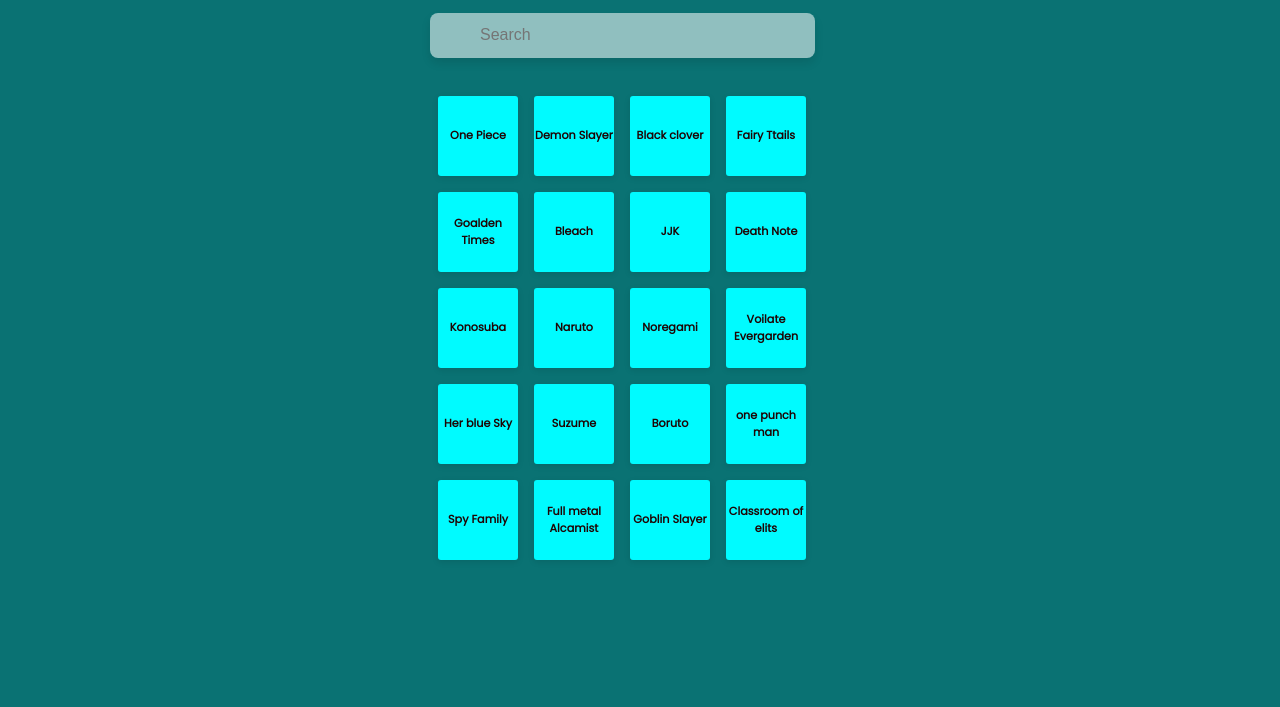
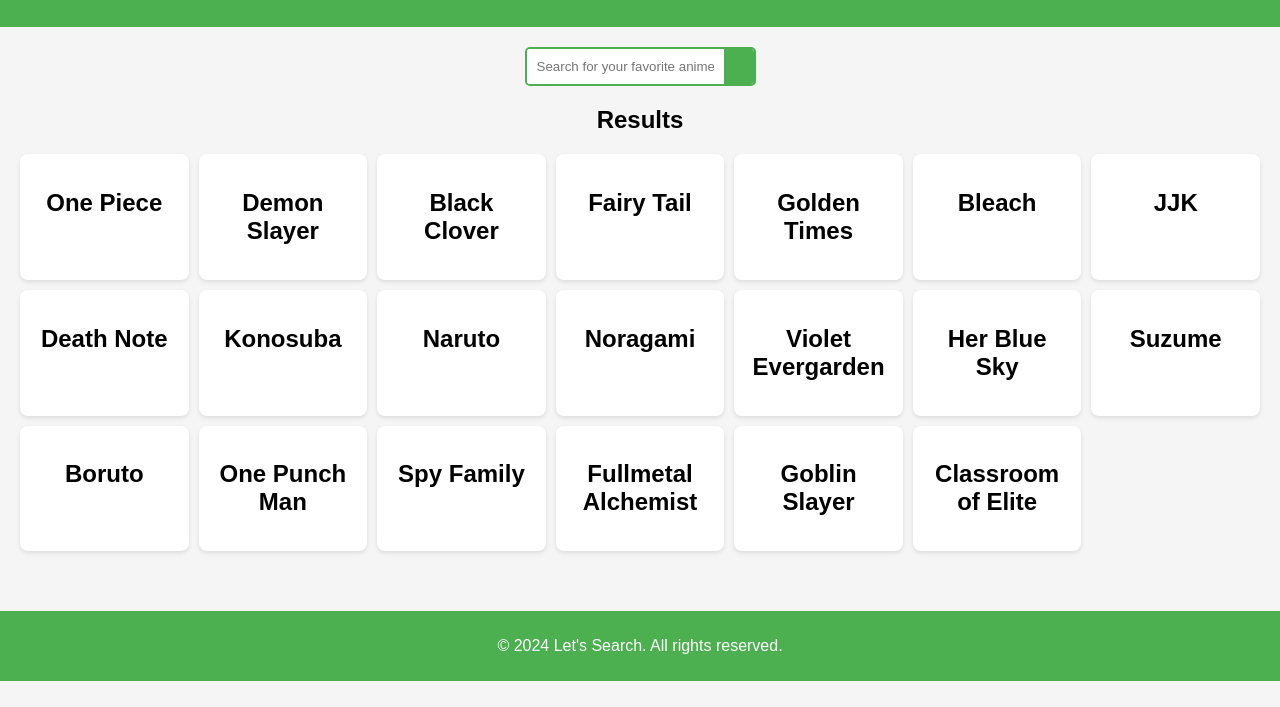
Before and after one commit to Piyush11204/SearchInJs, a plain HTML site: page index.html in a window 1280 px wide. Shown: the part 93-800 px from the top of the page. Drawn offline with Linux system fonts and the light colour scheme.

Commit message:
new bugs resolutions

```diff
--- a/index.html
+++ b/index.html
@@ -1,45 +1,55 @@
 <!DOCTYPE html>
 <html lang="en">
 <head>
-    <link rel="stylesheet" href="style.css">
-    <script src="script.js"><div className="App">
-        <button onClick={() => setCounter((prevCounter)=> prevCounter-1)}>-</button>
-        <h1>{Counter}</h1>
-        <button onClick={() => setCounter((prevCounter)=>prevCounter+1)}>+</button>
-      </div>
-    </script>
     <meta charset="UTF-8">
     <meta name="viewport" content="width=device-width, initial-scale=1.0">
-    <title>letsSearch</title>
+    <title>Let's Search</title>
+    <link rel="stylesheet" href="style.css">
+    <script src="script.js" defer></script>
 </head>
 <body>
-    <h1 class="head">How to use search Bar</h1>
-    <div class="search-container main-container">
-        <i class="fa fa-search"></i>
-        <input type="text" id="search-input" placeholder="Search" autocomplete="on"/>
-        </div>
-        <div class="main-container">
-        <div id="nothing-alert">Nothing Found</div>
-        <div class="cards"><h2 class="icon-name">One Piece</h2></div>
-        <div class="cards"><h2 class="icon-name">Demon Slayer</h2></div>
-        <div class="cards"><h2 class="icon-name">Black clover</h2></div>
-        <div class="cards"><h2 class="icon-name">Fairy Ttails</h2></div>
-        <div class="cards"><h2 class="icon-name">Goalden Times</h2></div>
-        <div class="cards"><h2 class="icon-name">Bleach</h2></div>
-        <div class="cards"><h2 class="icon-name">JJK</h2></div>
-        <div class="cards"><h2 class="icon-name">Death Note</h2></div>
-        <div class="cards"><h2 class="icon-name">Konosuba</h2></div>
-        <div class="cards"><h2 class="icon-name">Naruto</h2></div>
-        <div class="cards"><h2 class="icon-name">Noregami</h2></div>
-        <div class="cards"><h2 class="icon-name">Voilate Evergarden</h2></div>
-        <div class="cards"><h2 class="icon-name">Her blue Sky</h2></div>
-        <div class="cards"><h2 class="icon-name">Suzume</h2></div>
-        <div class="cards"><h2 class="icon-name">Boruto</h2></div>
-        <div class="cards"><h2 class="icon-name">one punch man</h2></div>
-        <div class="cards"><h2 class="icon-name">Spy Family</h2></div>
-        <div class="cards"><h2 class="icon-name">Full metal Alcamist</h2></div>
-        <div class="cards"><h2 class="icon-name">Goblin Slayer</h2></div>
-        <div class="cards"><h2 class="icon-name">Classroom of elits</h2></div>
+    <header>
+        <h1>Welcome to Let's Search</h1>
+    </header>
 
+    <main>
+        <section class="search-section">
+            <div class="search-container">
+                <input type="text" id="search-input" placeholder="Search for your favorite anime..." autocomplete="on"/>
+                <button class="search-button"><i class="fa fa-search"></i></button>
+            </div>
+        </section>
+
+        <section class="results-section">
+            <h2 class="results-title">Results</h2>
+            <div class="cards-container">
+                <div class="card"><h2 class="icon-name">One Piece</h2></div>
+                <div class="card"><h2 class="icon-name">Demon Slayer</h2></div>
+                <div class="card"><h2 class="icon-name">Black Clover</h2></div>
+                <div class="card"><h2 class="icon-name">Fairy Tail</h2></div>
+                <div class="card"><h2 class="icon-name">Golden Times</h2></div>
+                <div class="card"><h2 class="icon-name">Bleach</h2></div>
+                <div class="card"><h2 class="icon-name">JJK</h2></div>
+                <div class="card"><h2 class="icon-name">Death Note</h2></div>
+                <div class="card"><h2 class="icon-name">Konosuba</h2></div>
+                <div class="card"><h2 class="icon-name">Naruto</h2></div>
+                <div class="card"><h2 class="icon-name">Noragami</h2></div>
+                <div class="card"><h2 class="icon-name">Violet Evergarden</h2></div>
+                <div class="card"><h2 class="icon-name">Her Blue Sky</h2></div>
+                <div class="card"><h2 class="icon-name">Suzume</h2></div>
+                <div class="card"><h2 class="icon-name">Boruto</h2></div>
+                <div class="card"><h2 class="icon-name">One Punch Man</h2></div>
+                <div class="card"><h2 class="icon-name">Spy Family</h2></div>
+                <div class="card"><h2 class="icon-name">Fullmetal Alchemist</h2></div>
+                <div class="card"><h2 class="icon-name">Goblin Slayer</h2></div>
+                <div class="card"><h2 class="icon-name">Classroom of Elite</h2></div>
+            </div>
+            <div id="nothing-alert" class="alert">Nothing Found</div>
+        </section>
+    </main>
+
+    <footer>
+        <p>&copy; 2024 Let's Search. All rights reserved.</p>
+    </footer>
 </body>
 </html>
--- a/style.css
+++ b/style.css
@@ -1,104 +1,89 @@
-@import url('https://fonts.googleapis.com/css2?family=Poppins:wght0400;500;600;700&display=swap');
-
-
-* {
-    box-sizing: border-box;
-
+body {
+    font-family: 'Arial', sans-serif;
+    margin: 0;
+    padding: 0;
+    background-color: #f5f5f5;
 }
 
-body {
-    font-family: 'Poppins', sans-serif;
-    color: rgb(31, 4, 4);
-    background-color:#0A7273;
+header {
+    background-color: #4CAF50;
+    color: white;
+    text-align: center;
+    padding: 20px 0;
+}
+
+main {
+    padding: 20px;
+}
+
+.search-section {
     display: flex;
     justify-content: center;
-    flex-direction: column;
-    width: 500px;
-    margin: 0px auto;
+    margin-bottom: 20px;
 }
 
-.main-container {
+.search-container {
     display: flex;
-    justify-content: flex-start;
-    align-items: center;
-    margin: 15px 40px;
-    flex-wrap: wrap;
+    border: 2px solid #4CAF50;
+    border-radius: 5px;
+    overflow: hidden;
 }
 
-#nothing-alert {
-    display: none;
-    width: 100%;
-    margin: 50px auto;
-    text-align: center;
+#search-input {
+    border: none;
+    padding: 10px;
+    outline: none;
+    flex: 1;
 }
 
-.cards {
-    display: flex;
-    justify-content: center;
-    align-items: center;
-    flex-direction: column;
-    width: 80px;
-    height: 80px;
-    margin: 0.5em;
-    background-color: #00fbff;
-
-    transition: all .2s ease-in-out;
-    border-radius: 3px;
-    box-shadow: 0 2px 6px rgba(0, 0, 0, 0.1);
+.search-button {
+    background-color: #4CAF50;
+    color: white;
+    border: none;
+    padding: 10px 15px;
     cursor: pointer;
-    transition: all 0.25s ease;
-    animation: populate 0.5s ease-out normal backwards;
 }
 
-.cards:hover {
-    transform: scale(1.05);
-    z-index: 1;
-    box-shadow: 0 5px 12px rgba(0, 0, 0, 0.2);
+.results-section {
+    margin-top: 20px;
 }
 
-@keyframes populate {
-    0% {
-        transform: scale(0);
-    }
+.results-title {
+    text-align: center;
+    margin-bottom: 20px;
 }
-    .icon-name,
-    .card-number,head {
-        font-size: 0.7em;
-        text-align: center;
-        margin: 0;
-    }
 
-    .search-container {
-        position: relative;
-        height: 45px;
-        max-width: 650px;
-        width: 77%;
-        background: #ffffff8b;
-        border-radius: 8px;
-        box-shadow: 0 5px 10px rgba(0, 0, 0, 0.1);
-    }
+.cards-container {
+    display: grid;
+    grid-template-columns: repeat(auto-fill, minmax(150px, 1fr));
+    gap: 10px;
+}
 
-    .search-container i {
-        position: absolute;
+.card {
+    background-color: white;
+    border-radius: 8px;
+    padding: 15px;
+    text-align: center;
+    box-shadow: 0 2px 4px rgba(0, 0, 0, 0.1);
+    transition: transform 0.2s;
+}
 
-        left: 90px;
-        font-size: 16px;
-        color: #707070;
-    }
+.card:hover {
+    transform: scale(1.05);
+}
 
-    #search-input {
-        height: 100%;
-        width: 100%;
-        outline: none;
-        font-size: 16px;
-        font-weight: 400;
-        border: none;
-        padding-left: 50px;
-        background-color: transparent;
-    }
+.alert {
+    display: none; /* You can control this with JavaScript */
+    text-align: center;
+    color: red;
+    margin-top: 20px;
+    font-weight: bold;
+}
 
-    @media screen and (max-width: 786px) {
-        search-container {
-            width: 50%;
-        }
-    }
+footer {
+    text-align: center;
+    margin-top: 40px;
+    padding: 10px 0;
+    background-color: #4CAF50;
+    color: white;
+}
```
